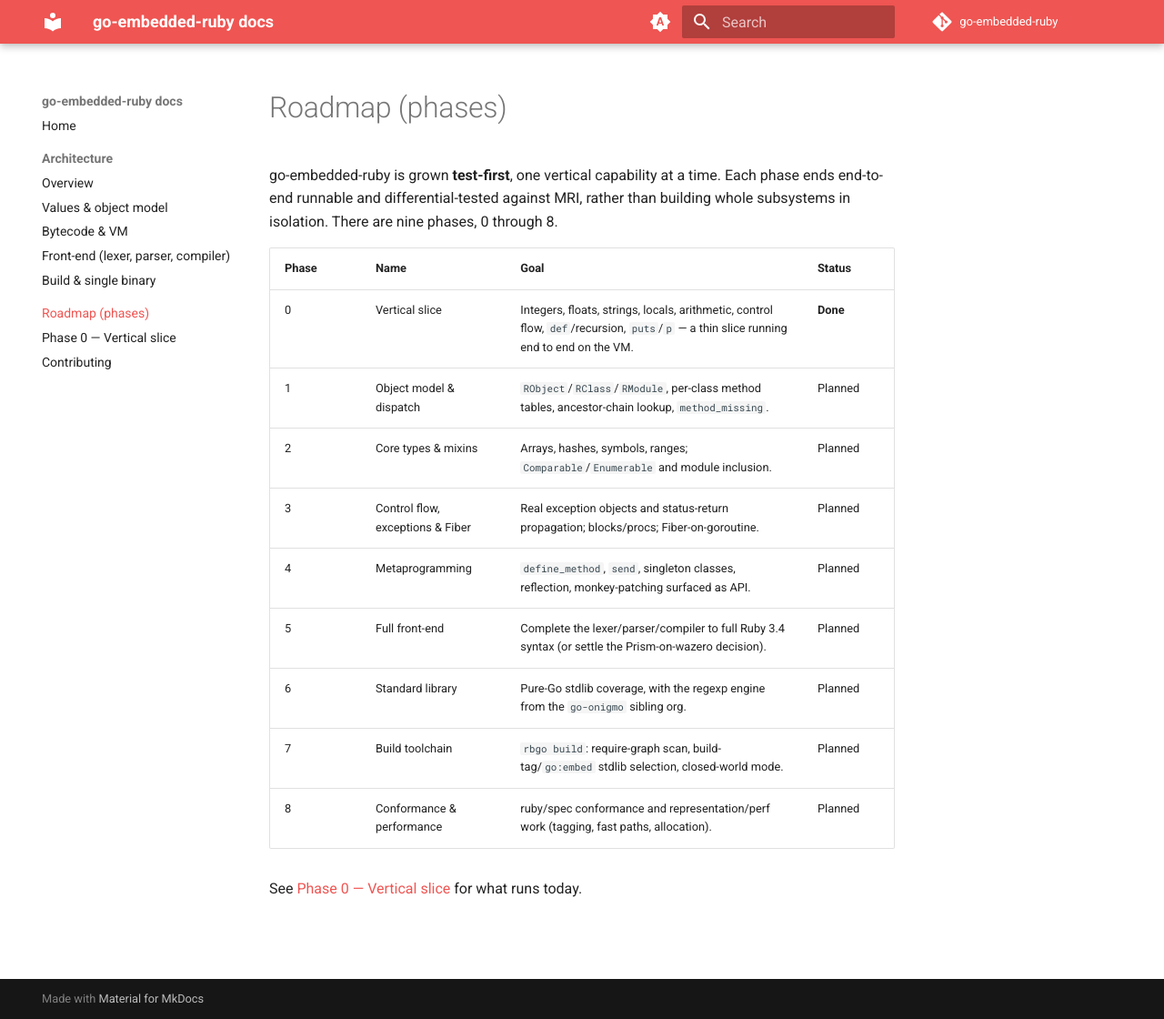
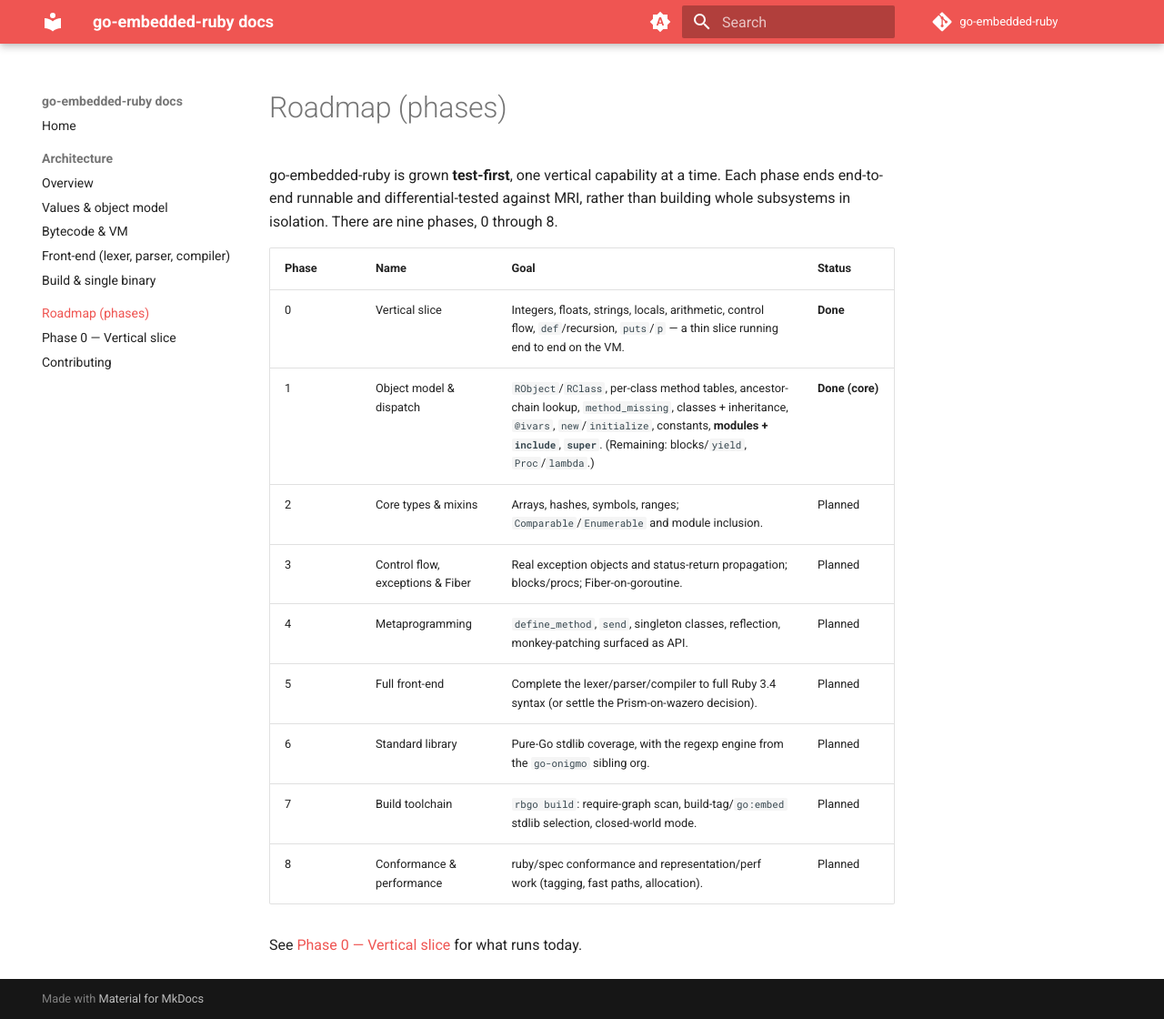
Before and after one commit to go-embedded-ruby/docs, an MkDocs documentation site: the page built from docs/roadmap.md, in a window 1280 px wide and 1120 px high. Shown: the whole window at 91% size. Built offline with MkDocs 1.6.1 and Material for MkDocs 9.7.7, drawn with Linux system fonts in a browser that asks for light colours; the version menu is left out.

Commit message:
docs: roadmap marks Phase 1 done (object model, modules, super)
Co-Authored-By: Claude Opus 4.8 (1M context) <noreply@anthropic.com>

```diff
--- a/docs/roadmap.md
+++ b/docs/roadmap.md
@@ -7,7 +7,7 @@ building whole subsystems in isolation. There are nine phases, 0 through 8.
 | Phase | Name | Goal | Status |
 | --- | --- | --- | --- |
 | 0 | Vertical slice | Integers, floats, strings, locals, arithmetic, control flow, `def`/recursion, `puts`/`p` — a thin slice running end to end on the VM. | **Done** |
-| 1 | Object model & dispatch | `RObject`/`RClass`/`RModule`, per-class method tables, ancestor-chain lookup, `method_missing`. | Planned |
+| 1 | Object model & dispatch | `RObject`/`RClass`, per-class method tables, ancestor-chain lookup, `method_missing`, classes + inheritance, `@ivars`, `new`/`initialize`, constants, **modules + `include`**, **`super`**. (Remaining: blocks/`yield`, `Proc`/`lambda`.) | **Done (core)** |
 | 2 | Core types & mixins | Arrays, hashes, symbols, ranges; `Comparable`/`Enumerable` and module inclusion. | Planned |
 | 3 | Control flow, exceptions & Fiber | Real exception objects and status-return propagation; blocks/procs; Fiber-on-goroutine. | Planned |
 | 4 | Metaprogramming | `define_method`, `send`, singleton classes, reflection, monkey-patching surfaced as API. | Planned |
```
Also changed, not shown: README.md (+2 -0 lines).
